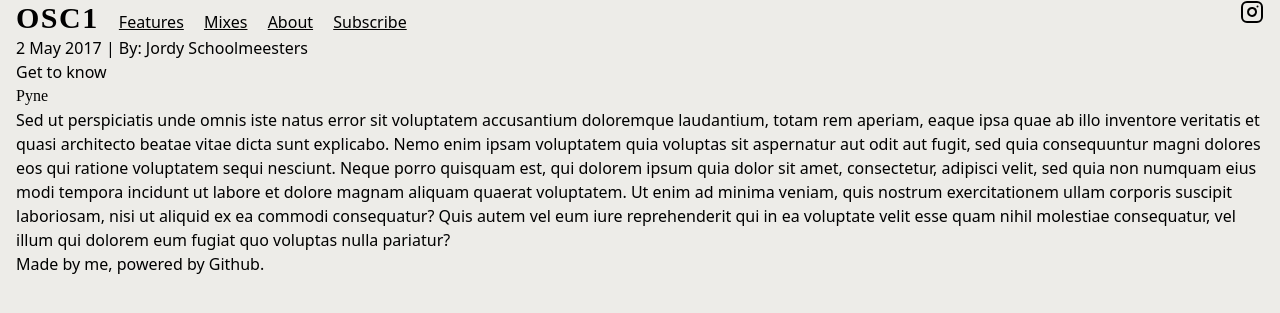
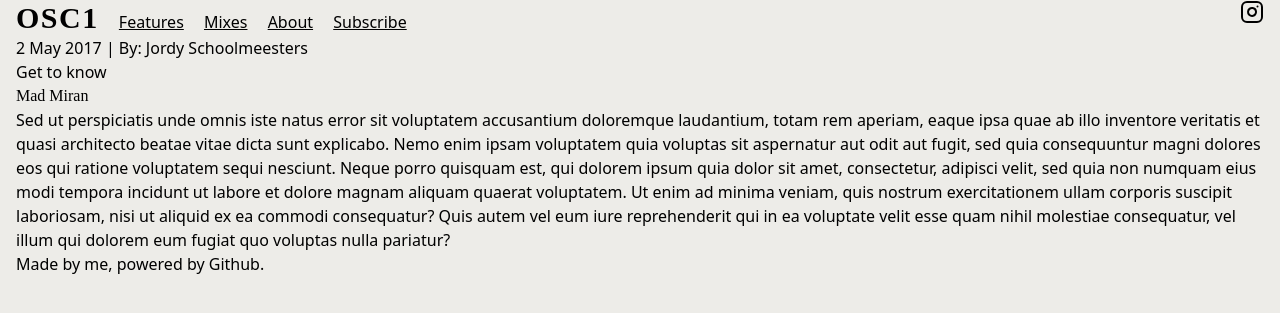
Before and after one commit to osc1blog/osc1blog.github.io, a Jekyll site: the page built from _posts/2017-5-2-madmiran.md, in a window 1280 px wide. Shown: the top 313 px of the page. Built offline with Jekyll 4.4.1, drawn with Linux system fonts in a browser that asks for light colours; nearby versions of some CDN libraries; some web fonts are replaced.

Commit message:
Update 2017-5-2-madmiran.md

```diff
--- a/_posts/2017-5-2-madmiran.md
+++ b/_posts/2017-5-2-madmiran.md
@@ -1,6 +1,6 @@
 ---
 layout: post
-title:  "Get to know: Pyne"
+title:  "Get to know: Mad Miran"
 author: jordy
 image: /assets/img/madmiran.jpg
 ---
```
